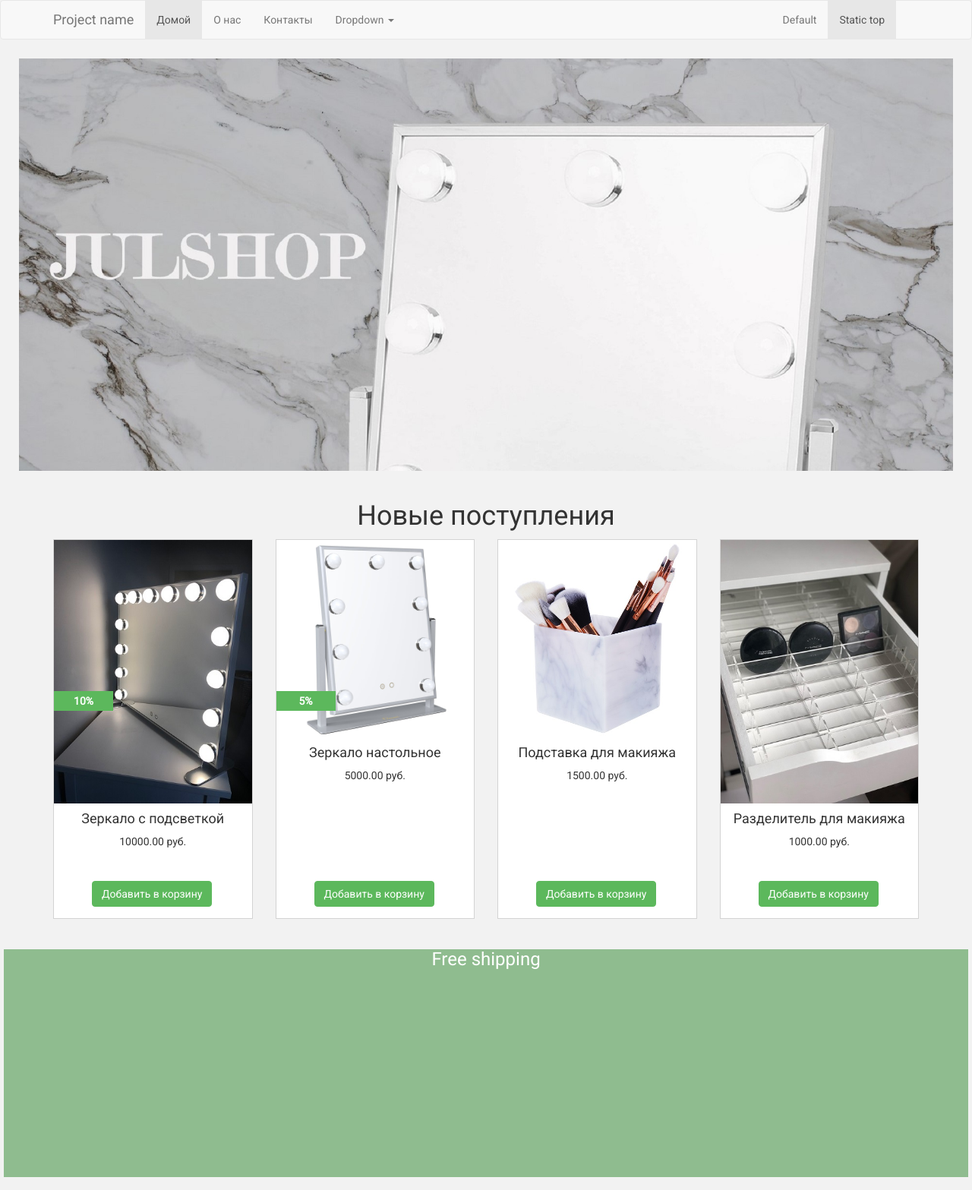
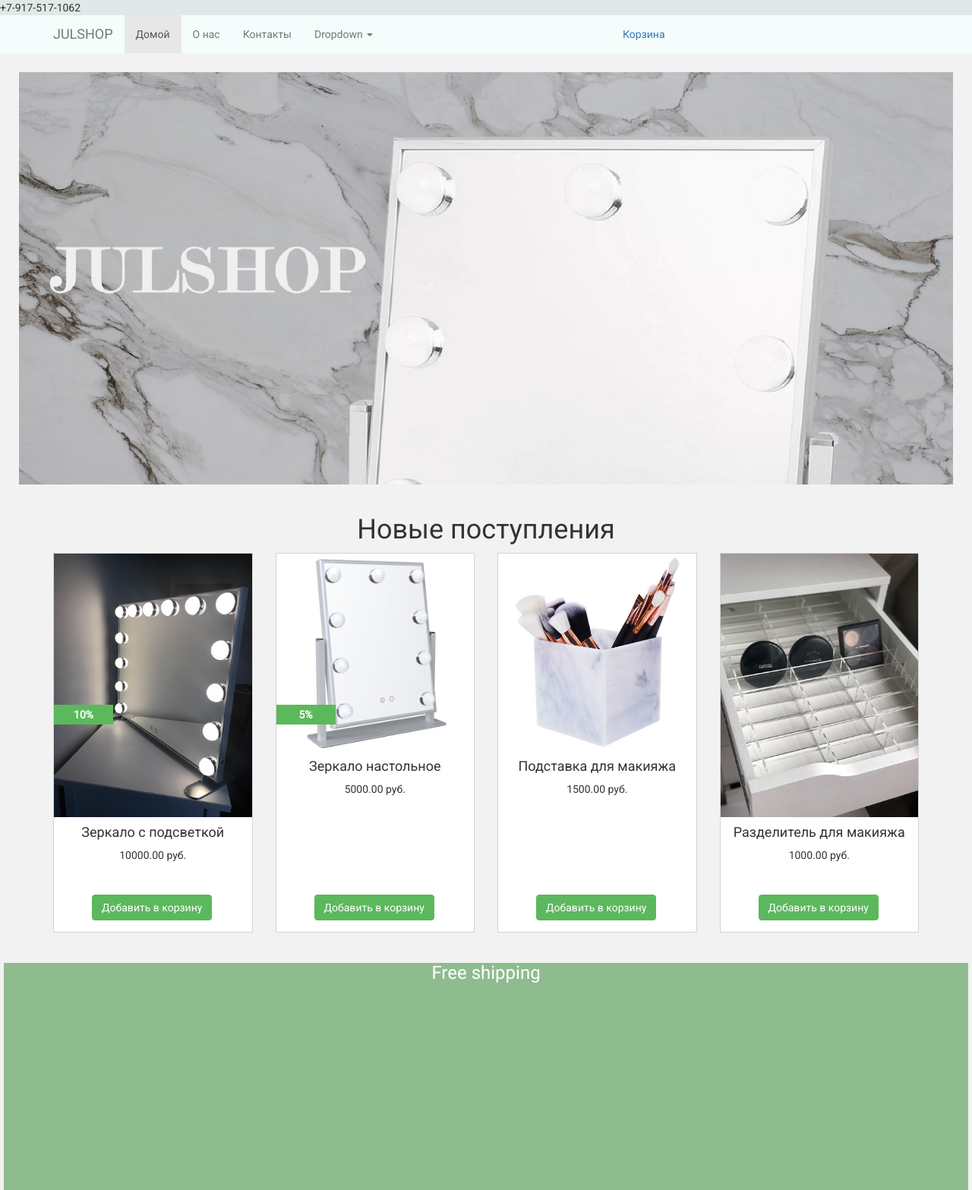
Before and after one commit to okuls/JulShop, a Django app: page / in a window 1280 px wide. Shown: the top 1567 px of the page at 76% size. Run offline with Django 3.2, Linux system fonts and the light colour scheme; data comes from the database, SQL or seed files in the repository; both versions use the stored data as it was after the commit; some libraries are stand-ins or nearby versions.

Commit message:
Product Page

```diff
--- a/julshop/orders/admin.py
+++ b/julshop/orders/admin.py
@@ -20,6 +20,12 @@ class ProductInOrderAdmin(admin.ModelAdmin):
     list_display = [field.name for field in ProductInOrder._meta.fields]  # выводит все поля в админке
 
 
+# Модель товаров в заказе в админке
+class ProductInCartAdmin(admin.ModelAdmin):
+    list_display = [field.name for field in ProductInCart._meta.fields]  # выводит все поля в админке
+
+
 admin.site.register(Status, StatusAdmin)
 admin.site.register(Order, OrderAdmin)
 admin.site.register(ProductInOrder, ProductInOrderAdmin)
+admin.site.register(ProductInCart, ProductInCartAdmin)
--- a/julshop/orders/urls.py
+++ b/julshop/orders/urls.py
@@ -1,7 +1,8 @@
 from django.conf.urls import url, include
 from django.contrib import admin
-from landing import views
+from . import views
 
 urlpatterns = [
-    # url(r'^landing/', views.landing, name='landing'),
+
+    url(r'^cart_adding/', views.cart_adding, name='cart_adding'),
 ]
--- a/julshop/products/urls.py
+++ b/julshop/products/urls.py
@@ -4,6 +4,7 @@ from products import views
 
 urlpatterns = [
     url(r'^product/(?P<product_id>\w+)/$', views.product, name='product'),
+
     # url(r'^$', views.ProductList, name='ProductList'),
     # url(r'^(?P<category_slug>[-\w]+)/$', views.ProductList, name='ProductListByCategory'),
     # url(r'^(?P<id>\d+)/(?P<slug>[-\w]+)/$', views.ProductDetail, name='ProductDetail'),
--- a/julshop/static/static_dev/css/style.css
+++ b/julshop/static/static_dev/css/style.css
@@ -7,6 +7,34 @@ html, body{
 
 .navbar{
     margin-bottom: 0;
+    border-radius: 0;
+    border: none;
+}
+
+.navbar-top {
+    min-height: 10px;
+    height: 20px;
+    background-color: #E1E8E8;
+}
+
+.navbar-main {
+    background-color: #F5FCFC;
+}
+
+
+.cart-container{
+    position: relative;
+    width: 400px;
+    padding: 15px 10px;
+}
+
+.cart-items{
+    position: absolute;
+    top: 50px;
+    width: 100%;
+    background-color: #E6F0F0;
+    z-index: 10;
+    padding: 10px;
 }
 
 .wrapper {
@@ -48,7 +76,7 @@ html, body{
     margin-bottom: 20px;
 }
 
-.add-to-card-bin{
+.add-to-cart-bin{
     position: absolute;
     bottom: 15px;
     left: 50px;
--- a/julshop/templates/landing/product_item.html
+++ b/julshop/templates/landing/product_item.html
@@ -16,7 +16,7 @@
         <div>
             {{ product_image.product.price }} руб.
         </div>
-        <div class="add-to-card-bin">
+        <div class="add-to-cart-bin">
             <button class="btn btn-success">
                 Добавить в корзину
             </button>
--- a/julshop/templates/navbar.html
+++ b/julshop/templates/navbar.html
@@ -1,14 +1,18 @@
 <!-- Static navbar -->
+<nav class="navbar navbar-default navbar-top">
+    +7-917-517-1062
+</nav>
 <nav class="navbar navbar-default navbar-main">
     <div class="container">
         <div class="navbar-header">
-          <button type="button" class="navbar-toggle collapsed" data-toggle="collapse" data-target="#navbar" aria-expanded="false" aria-controls="navbar">
+            <button type="button" class="navbar-toggle collapsed" data-toggle="collapse" data-target="#navbar"
+                    aria-expanded="false" aria-controls="navbar">
                 <span class="sr-only">Toggle navigation</span>
                 <span class="icon-bar"></span>
                 <span class="icon-bar"></span>
                 <span class="icon-bar"></span>
             </button>
-          <a class="navbar-brand" href="#">Project name</a>
+            <a class="navbar-brand" href="#">JULSHOP</a>
         </div>
         <div id="navbar" class="navbar-collapse collapse">
             <ul class="nav navbar-nav">
@@ -16,7 +20,8 @@
                 <li><a href="#about">О нас</a></li>
                 <li><a href="#contact">Контакты</a></li>
                 <li class="dropdown">
-              <a href="#" class="dropdown-toggle" data-toggle="dropdown" role="button" aria-haspopup="true" aria-expanded="false">Dropdown <span class="caret"></span></a>
+                    <a href="#" class="dropdown-toggle" data-toggle="dropdown" role="button" aria-haspopup="true"
+                       aria-expanded="false">Dropdown <span class="caret"></span></a>
                     <ul class="dropdown-menu">
                         <li><a href="#">Action</a></li>
                         <li><a href="#">Another action</a></li>
@@ -29,9 +34,16 @@
                 </li>
             </ul>
             <ul class="nav navbar-nav navbar-right">
-              <li><a href="../navbar/">Default</a> </li>
-              <li class="active"><a href="./">Static top <span class="sr-only">(current)</span></span></a> </li>
-              <li><a href="../navbar-fixed-top/"></a> </li>
+                <li>
+                    <div class="cart-container">
+                        <a href="">Корзина <span id="cart_total_amount"></span><span id="cart_total_number"></span></a>
+                        <div class="cart-items hidden">
+                            <ul class="">
+                                <li>Товары</li>
+                            </ul>
+                        </div>
+                    </div>
+                </li>
             </ul>
         </div><!--/.nav-collapse -->
     </div>
--- a/julshop/templates/products/product.html
+++ b/julshop/templates/products/product.html
@@ -59,7 +59,7 @@
                     </div>
                 </div>
                  <div>
-                    <form id="form_buying_product" class="form-inline">
+                    <form id="form_buying_product" class="form-inline" action="{% url 'cart_adding' %}">{% csrf_token %}
                         <div class="form-group">
                              <input type="number" class="form-control" name="number" id="number">
                         </div>
```
Also changed, not shown: julshop/orders/models.py (+28 -0 lines), julshop/orders/views.py (+14 -1 lines), julshop/products/views.py (+7 -0 lines), julshop/static/static_dev/js/scripts.js (+54 -0 lines), julshop/db.sqlite3. Lines whose indentation alone changed are shown as unchanged.
